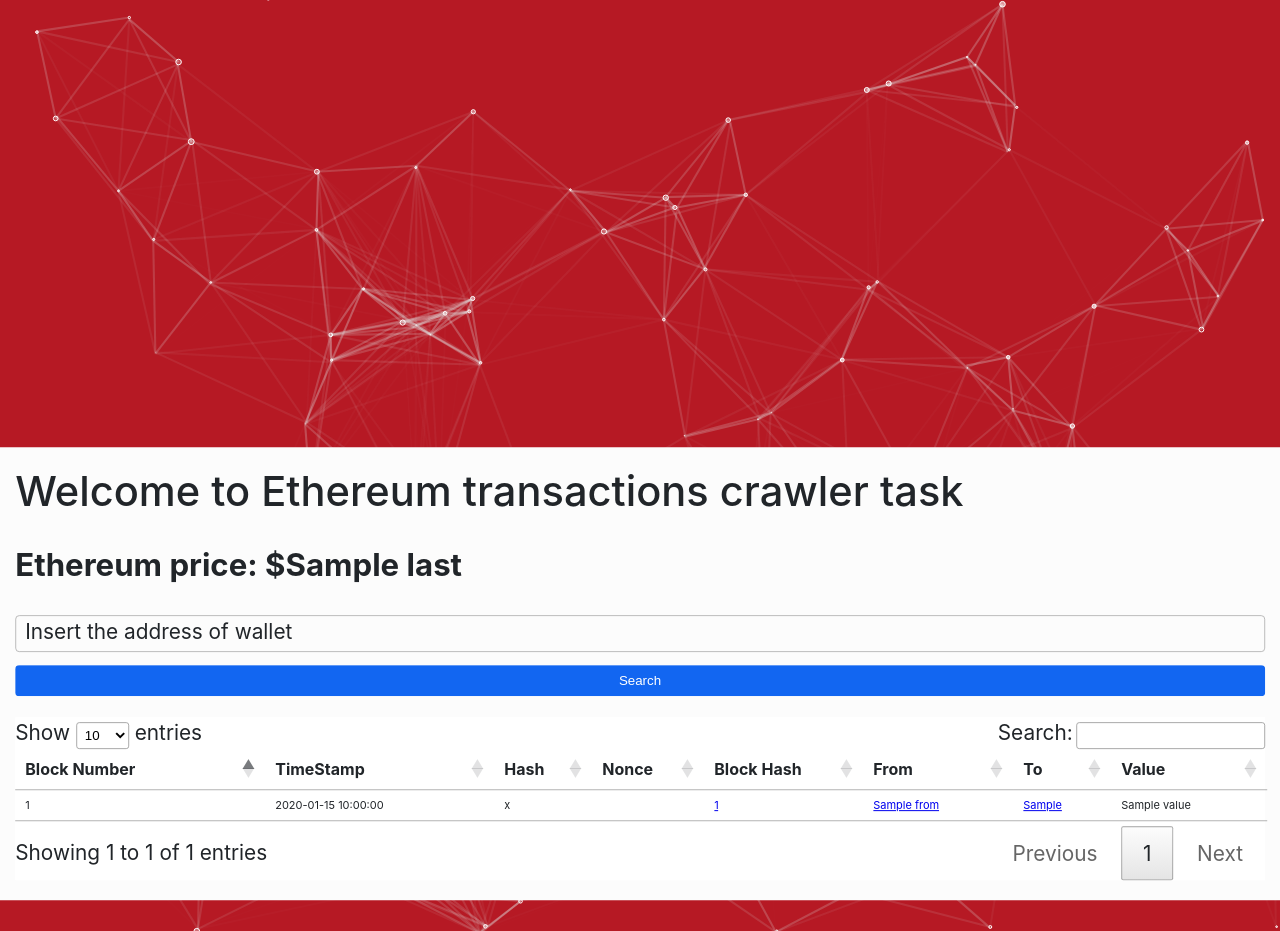
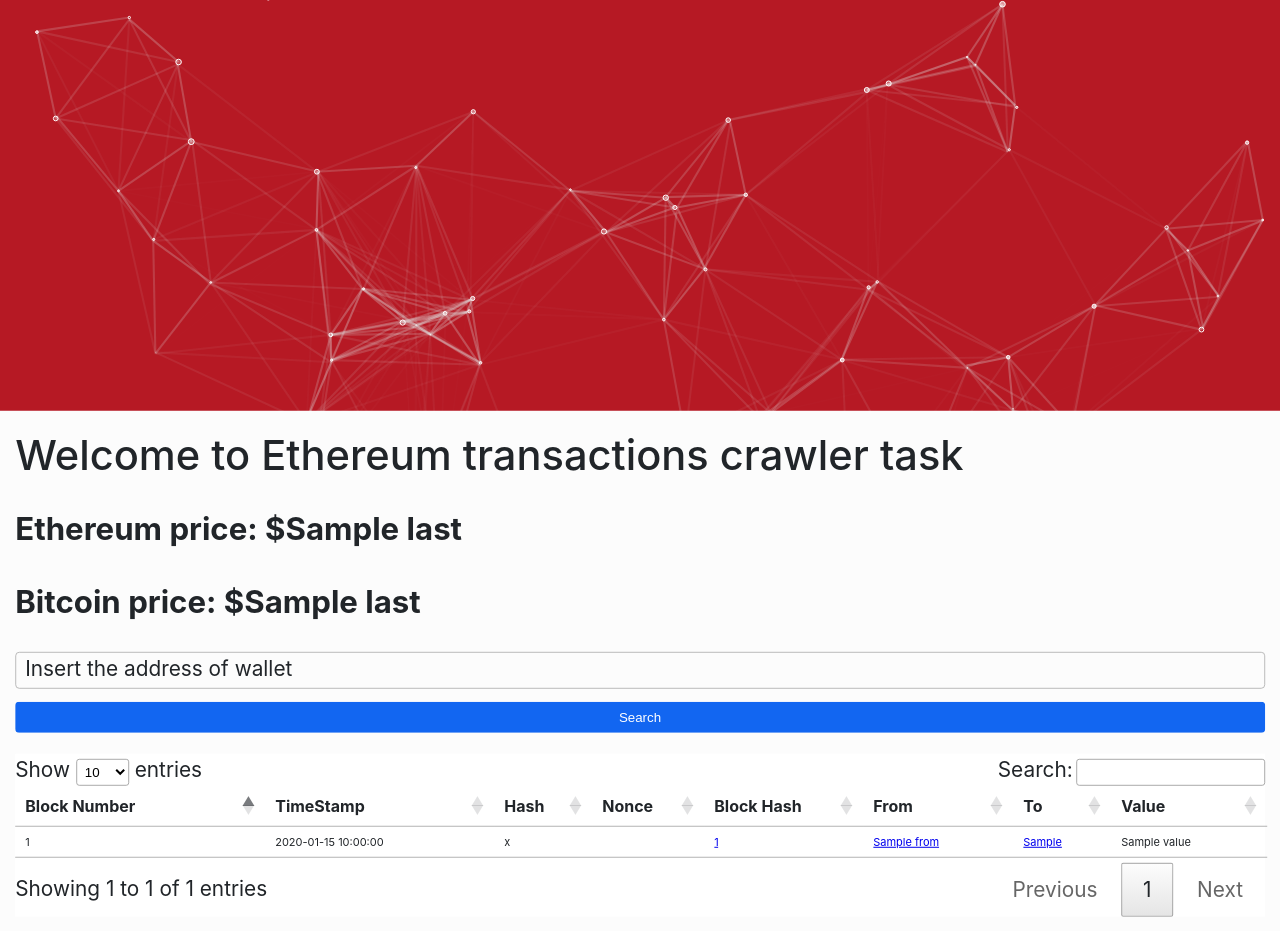
Before and after one commit to rafaelfribeiro/Trace-Labs, a Flask app: template templates/address.html in a window 1280 px wide. Run offline with Flask 2, Linux system fonts and the light colour scheme; the template is opened without the code that fills it: most values are stand-ins (such as "Sample title", 1, 10 or a date in 2020); one stand-in notice (Sample message) is shown; some libraries are stand-ins or nearby versions.

Commit message:
Layout partial changes

```diff
--- a/static/css/style.css
+++ b/static/css/style.css
@@ -176,3 +176,29 @@ span.ripple {
         opacity: 0;
     }
 }
+
+.footer-distributed{
+    color: #8f9296;
+    font-size: 14px;
+    position: absolute;
+    height: 100px;
+    width: 100%;
+    background-color: #333;
+    text-align: center;
+}
+
+
+.footer-distributed p {
+    margin-top: 3em;
+}
+
+.flashes{
+    position: fixed;
+    bottom: 2em;
+    transform: translate(-50%, -50%);
+    left: 50%;
+    background-color: rgba(0,0,0,0.8);
+    padding: 1em 2em;
+    color: #ee4343;
+    list-style-type: none;
+}
--- a/templates/address.html
+++ b/templates/address.html
@@ -1,4 +1,4 @@
-{% extends 'home.html' %}
+{% extends 'layout.html' %}
 {% block title %}Address | {% endblock %}
 {% block header %}
 <script src="https://cdn.datatables.net/1.11.3/js/jquery.dataTables.min.js"></script>
@@ -49,6 +49,7 @@ html {
     top: 0;
     left: 0
 }
+.footer-distributed{bottom: -700;}
 .table-content{background-color: white}
 </style>
 <div class="table-content">
--- a/templates/block.html
+++ b/templates/block.html
@@ -1,7 +1,8 @@
-{% extends 'home.html' %}
+{% extends 'layout.html' %}
 {% block content %}
 <style>
 #blocktable tbody tr:nth-of-type(odd){background-color:rgba(0,0,0,.05)}
+.footer-distributed{bottom: -700;}
 </style>
     <div class="container">
         <div class="row mt-4">
--- a/templates/home.html
+++ /dev/null
@@ -1,85 +0,0 @@
-<html>
-<head>
-    <title>{% block title %}{% endblock %}Trace Labs</title>
-    <link href="/static/img/eth.ico" rel="shortcut icon">
-    <script src="/static/js/jquery.min.js"></script>
-    <script src="/static/js/particles.js"></script>
-    <link rel="stylesheet" type="text/css" href="/static/css/style.css">
-    {% block header %}{% endblock %}
-
-</head>
-
-<body>
-    <style>
-
-    </style>
-
-    <div id="particles-js"></div>
-
-    <div class="container-fluid">
-        <div class="row">
-
-            <div class="col-12">
-                <h1>Welcome to Ethereum transactions crawler task</h1>
-
-            </div>
-            <div class="col-12">
-                <h2>Ethereum price: ${{ ethereum_price["last"] }}</h2>
-
-            </div>
-            <div class="col-12">
-                <form class="d-flex" action="/address" method="get">
-                    <label class="input">
-                        <input class="field" type="text" id="address" name="address" placeholder=" ">
-                        <span class="label">Insert the address of wallet </span>
-                    </label>
-                    <button class="btn btn-primary" type="submit">Search</button>
-            </form>
-            </div>
-            <div class="col-12">
-              {% block content %}
-              {% endblock %}
-            </div>
-
-        </div>
-    </div>
-
-    <script src="/static/js/index.js"></script>
-    <script type="text/javascript">
-
-
-        particlesJS.load('particles-js', "/static/js/particlesjs-config.json", function() {
-            console.log('callback - particles.js config loaded');
-        });
-
-        function createRipple(event) {
-            const button = event.currentTarget;
-
-            const circle = document.createElement("span");
-            const diameter = Math.max(button.clientWidth, button.clientHeight);
-            const radius = diameter / 2;
-
-            circle.style.width = circle.style.height = `${diameter}px`;
-            circle.style.left = `${event.clientX - button.offsetLeft - radius}px`;
-            circle.style.top = `${event.clientY - button.offsetTop - radius}px`;
-            circle.classList.add("ripple");
-
-            const ripple = button.getElementsByClassName("ripple")[0];
-
-            if (ripple) {
-                ripple.remove();
-            }
-
-            button.appendChild(circle);
-        }
-
-        const buttons = document.getElementsByTagName("button");
-        for (const button of buttons) {
-            button.addEventListener("click", createRipple);
-        }
-
-        {% block js %}{% endblock %}
-    </script>
-
-
-</body></html>
--- /dev/null
+++ b/templates/layout.html
@@ -0,0 +1,105 @@
+<html>
+<head>
+    <title>{% block title %}{% endblock %}Trace Labs</title>
+    <link href="/static/img/eth.ico" rel="shortcut icon">
+    <script src="/static/js/jquery.min.js"></script>
+    <script src="/static/js/particles.js"></script>
+    <link rel="stylesheet" type="text/css" href="/static/css/style.css">
+    {% block header %}{% endblock %}
+
+</head>
+
+<body>
+    <style>
+
+    </style>
+
+    <div id="particles-js"></div>
+
+    <div class="container-fluid">
+        <div class="row">
+
+            <div class="col-12">
+                <h1>Welcome to Ethereum transactions crawler task</h1>
+
+            </div>
+            <div class="col-12">
+                <h2>Ethereum price: ${{ ethereum_price["last"] }}</h2>
+                <h2>Bitcoin price: ${{ bitcoin_price["last"] }}</h2>
+
+            </div>
+            <div class="col-12">
+                <form class="d-flex" action="/address" method="get">
+                    <label class="input">
+                        <input class="field" type="text" id="address" name="address" placeholder=" ">
+                        <span class="label">Insert the address of wallet </span>
+                    </label>
+                    <button class="btn btn-primary" type="submit">Search</button>
+            </form>
+            </div>
+            <div class="col-12">
+              {% block content %}
+              {% endblock %}
+            </div>
+
+        </div>
+    </div>
+
+
+        <footer class="footer-distributed">
+            <div>
+				<p>Ethereum Crawler &copy; 2021</p>
+			</div>
+
+		</footer>
+
+        {% with messages = get_flashed_messages() %}
+            {% if messages %}
+                <ul class=flashes>
+                {% for message in messages %}
+                <li>{{ message }}</li>
+                {% endfor %}
+                </ul>
+            {% endif %}
+        {% endwith %}
+
+
+    <script src="/static/js/index.js"></script>
+    <script type="text/javascript">
+
+
+        particlesJS.load('particles-js', "/static/js/particlesjs-config.json", function() {
+            console.log('callback - particles.js config loaded');
+        });
+
+        function createRipple(event) {
+            const button = event.currentTarget;
+
+            const circle = document.createElement("span");
+            const diameter = Math.max(button.clientWidth, button.clientHeight);
+            const radius = diameter / 2;
+
+            circle.style.width = circle.style.height = `${diameter}px`;
+            circle.style.left = `${event.clientX - button.offsetLeft - radius}px`;
+            circle.style.top = `${event.clientY - button.offsetTop - radius}px`;
+            circle.classList.add("ripple");
+
+            const ripple = button.getElementsByClassName("ripple")[0];
+
+            if (ripple) {
+                ripple.remove();
+            }
+
+            button.appendChild(circle);
+        }
+
+        const buttons = document.getElementsByTagName("button");
+        for (const button of buttons) {
+            button.addEventListener("click", createRipple);
+        }
+
+        {% block js %}{% endblock %}
+    </script>
+
+
+</body></html>
```
Also changed, not shown: views/__init__.py (+6 -2 lines), views/ethereum.py (+8 -13 lines), static/img/linkedin.svg (added).
